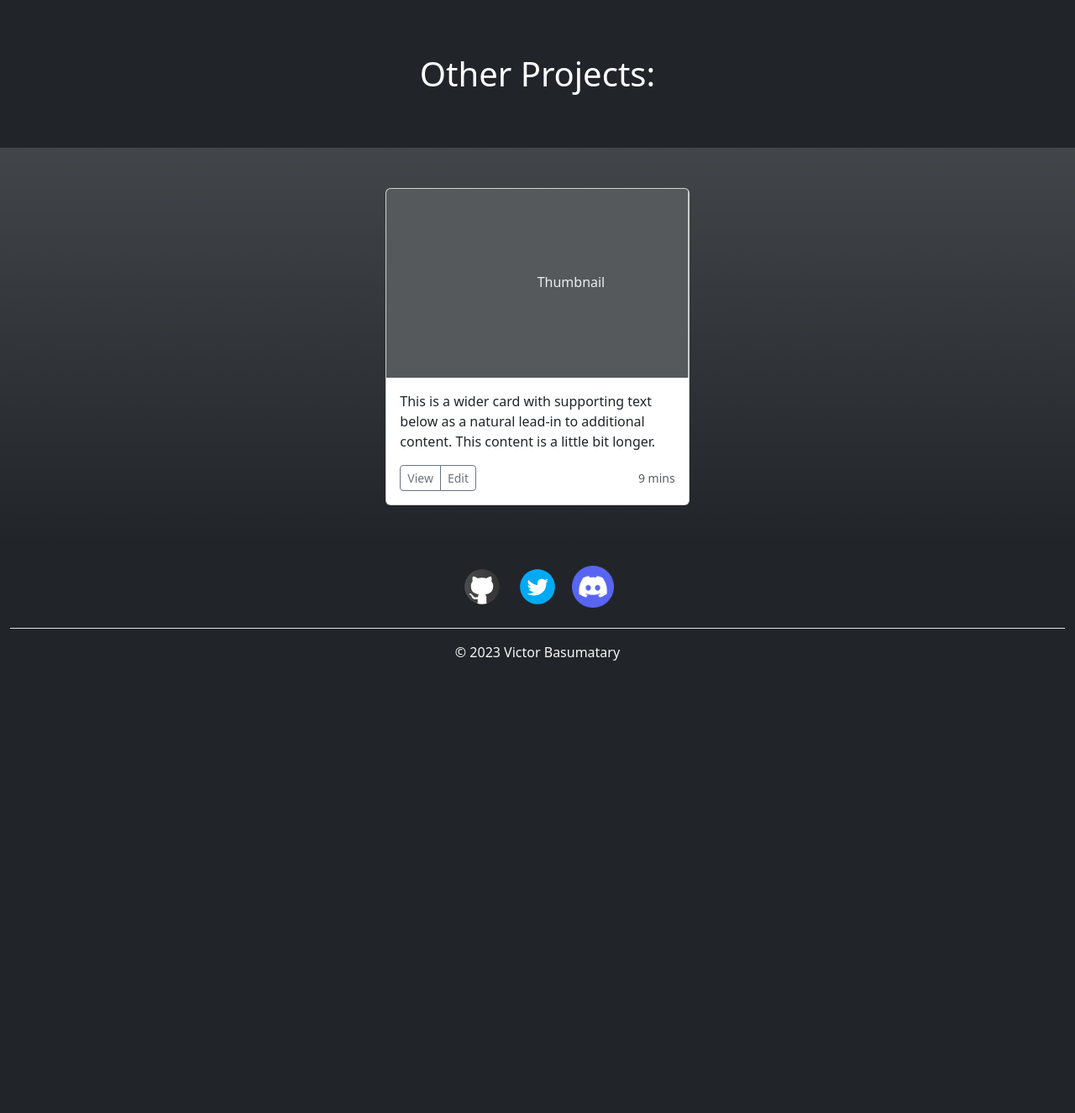
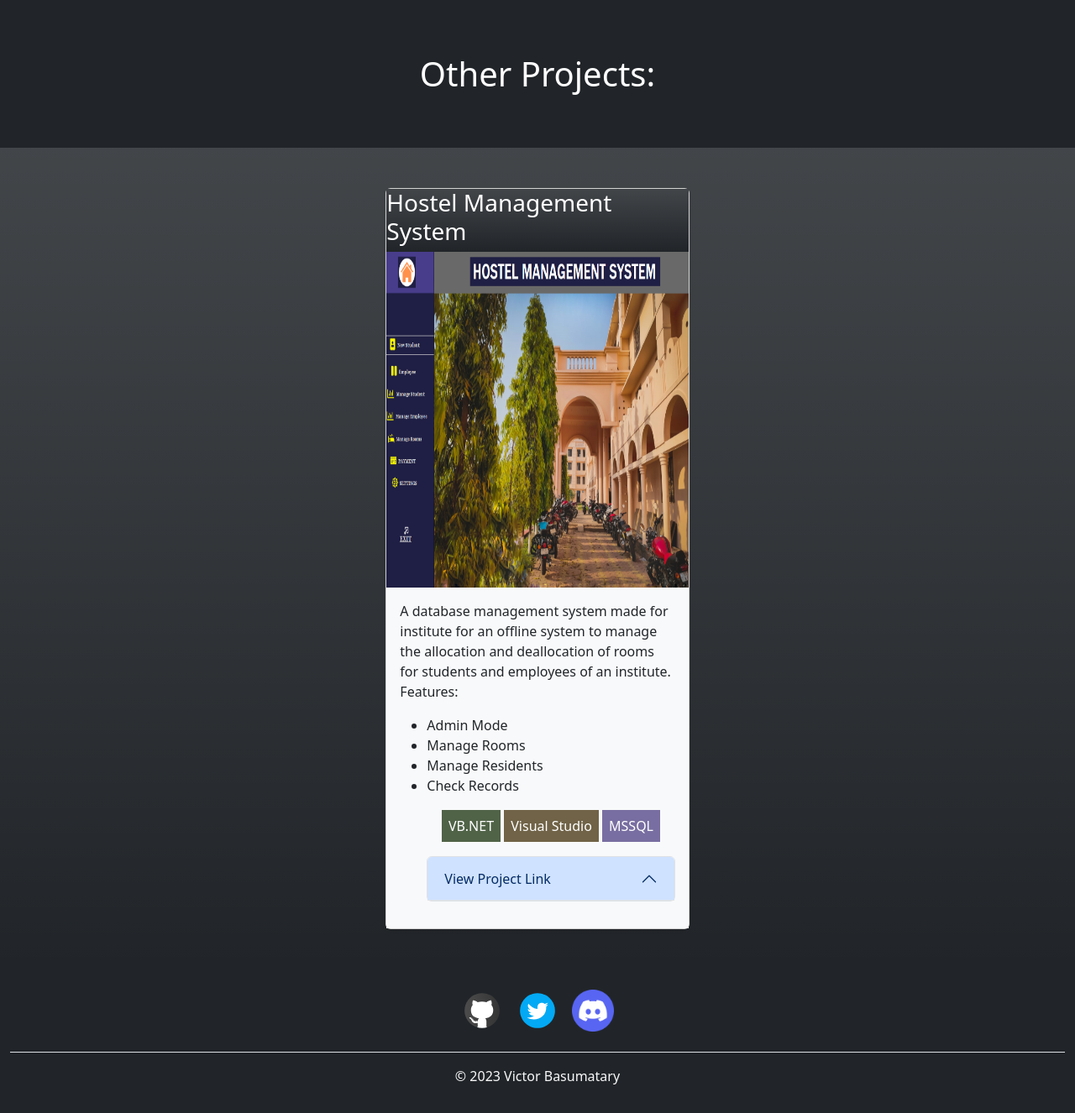
Before and after one commit to AtarioPZ/DjangoPortWebPage, a Django app: template templates/appprojects.html in a window 1280 px wide. Shown: the part 86-1412 px from the top of the page at 84% size. Before the commit the page ends 907 px from the top, so only its background shows below. Run offline with Django 4.2, Linux system fonts and the light colour scheme; the template is opened without the code that fills it, so the values that code supplies are empty.

Commit message:
Other Project Page

```diff
--- a/templates/appprojects.html
+++ b/templates/appprojects.html
@@ -13,17 +13,47 @@
           <div class="row justify-content-center row-cols-1 row-cols-sm-2 row-cols-md-3 g-3">
             <div class="col">
               <div class="card shadow-sm">
-                <svg class="bd-placeholder-img card-img-top" width="100%" height="225" xmlns="http://www.w3.org/2000/svg" role="img" aria-label="Placeholder: Thumbnail" preserveAspectRatio="xMidYMid slice" focusable="false"><title>Placeholder</title><rect width="100%" height="100%" fill="#55595c"></rect><text x="50%" y="50%" fill="#eceeef" dy=".3em">Thumbnail</text></svg>
-                <div class="card-body">
-                  <p class="card-text">This is a wider card with supporting text below as a natural lead-in to additional content. This content is a little bit longer.</p>
-                  <div class="d-flex justify-content-between align-items-center">
-                    <div class="btn-group">
-                      <button type="button" class="btn btn-sm btn-outline-secondary">View</button>
-                      <button type="button" class="btn btn-sm btn-outline-secondary">Edit</button>
+                <div class="bg-dark bg-gradient text-white d-flex justify-content-center ">
+                    <h3>Hostel Management System</h3>
+                </div>
+                {% load static %} <img src="{% static "/media/otherProject/other1.png" %}" height="400" alt="Hostel Management System">
+                <div class="card-body bg-light">
+                  <p class="card-text">
+                    A database management system made for institute for an offline system to manage the allocation and deallocation of rooms for students and employees of an institute.
+                    <br /> Features:
+                    <ul>
+                        <li>Admin Mode</li>
+                        <li>Manage Rooms</li>
+                        <li>Manage Residents</li>
+                        <li>Check Records</li>
+                  </p>
+                  <div class="d-flex justify-content-center my-4">
+                    <div class="work-item-tags-container">
+                        <span style="color:white; padding: 8px; background:#506347;">VB.NET</span>
+                        <span style="color: white; padding:8px;background:#706347;">Visual Studio</span>
+                        <span style="color:white; padding:8px;background:#796ea1;">MSSQL</span>
                     </div>
-                    <small class="text-body-secondary">9 mins</small>
                   </div>
-                </div>
+                  <div>
+                    <div class="accordion" id="accordionPanelsStayOpenExample">
+                        <div class="accordion-item">
+                          <h2 class="accordion-header">
+                            <button class="accordion-button" type="button" data-bs-toggle="collapse" data-bs-target="#panelsStayOpen-collapseOne" aria-expanded="true" aria-controls="panelsStayOpen-collapseOne">
+                              View Project Link
+                            </button>
+                          </h2>
+                          <div id="panelsStayOpen-collapseOne" class="accordion-collapse collapse">
+                            <div class="accordion-body">
+                              <ul>
+                                <li class="nav-item">
+                                    <a class="nav-link active" target="_blank" aria-current="page" href="https://github.com/AtarioPZ/Hostel-management">Github</a>
+                                </li>
+                              </ul>
+                            </div>
+                          </div>
+                        </div>
+                      </div>
+                  </div>
               </div>
             </div>
           </div>
```
Also changed, not shown: static/media/otherProject/other1.png (added).
